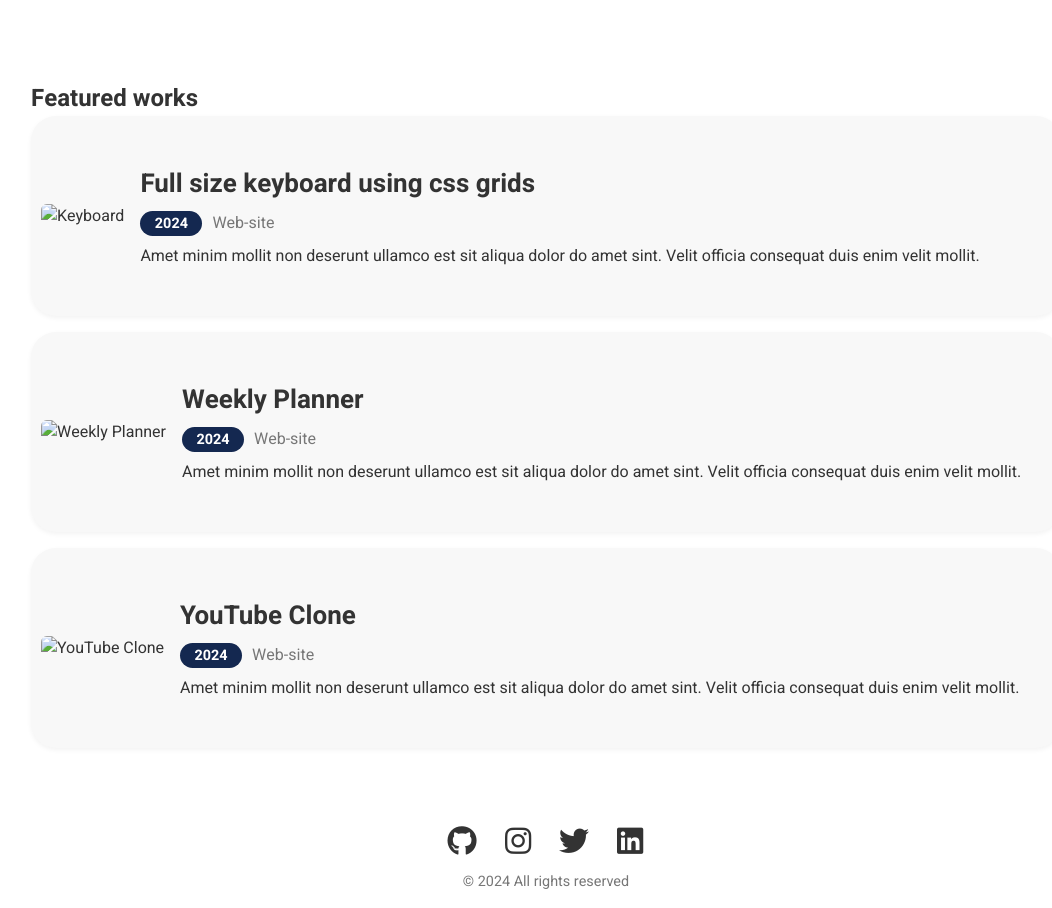
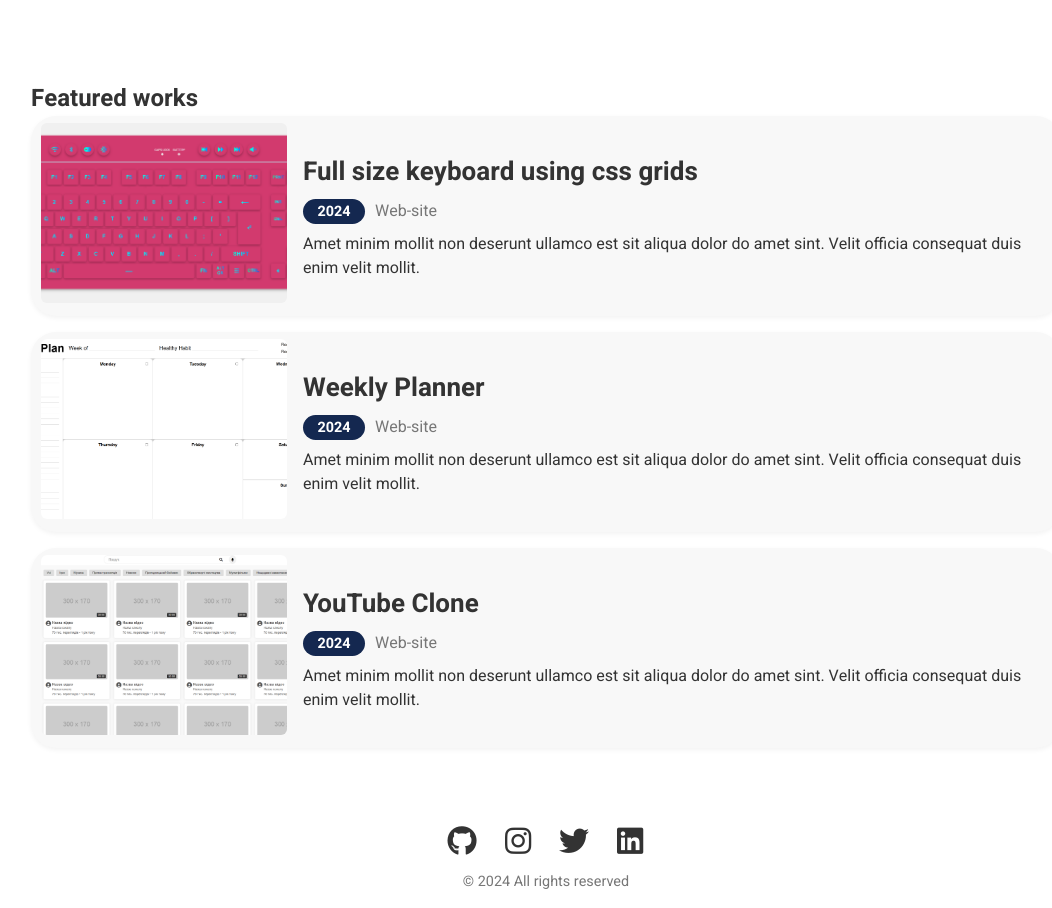
Before and after one commit to r3alscript/DUIKT-personal-web-site, a plain HTML site: page lab5/portfolio.html in a window 1280 px wide. Shown: the part 1420-2328 px from the top of the page, without its empty margins (94-1146 px from the left). Drawn offline with Linux system fonts and the light colour scheme.

Commit message:
Update portfolio.html

```diff
--- a/lab5/portfolio.html
+++ b/lab5/portfolio.html
@@ -78,7 +78,7 @@
       <h2>Featured works</h2>
       <div class="work">
         <div class="work-thumbnail">
-          <img src="prak4\41.png" alt="Keyboard" />
+          <img src="https://r3alscript.github.io/DUIKT-personal-web-site/prak4/41.png" alt="Keyboard" />
         </div>
         <div class="work-info">
           <h3>Full size keyboard using css grids</h3>
@@ -94,7 +94,7 @@
       </div>
       <div class="work">
         <div class="work-thumbnail">
-          <img src="14.png" alt="Weekly Planner" />
+          <img src="https://r3alscript.github.io/DUIKT-personal-web-site/14.png" alt="Weekly Planner" />
         </div>
         <div class="work-info">
           <h3>Weekly Planner</h3>
@@ -110,7 +110,7 @@
       </div>
       <div class="work">
         <div class="work-thumbnail">
-          <img src="13.png" alt="YouTube Clone" />
+          <img src="https://r3alscript.github.io/DUIKT-personal-web-site/13.png" alt="YouTube Clone" />
         </div>
         <div class="work-info">
           <h3>YouTube Clone</h3>
```
